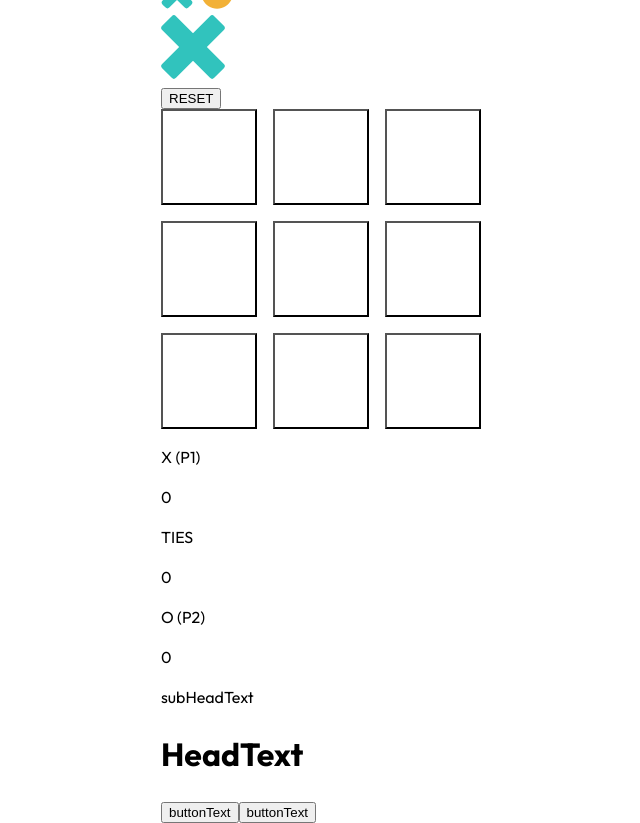
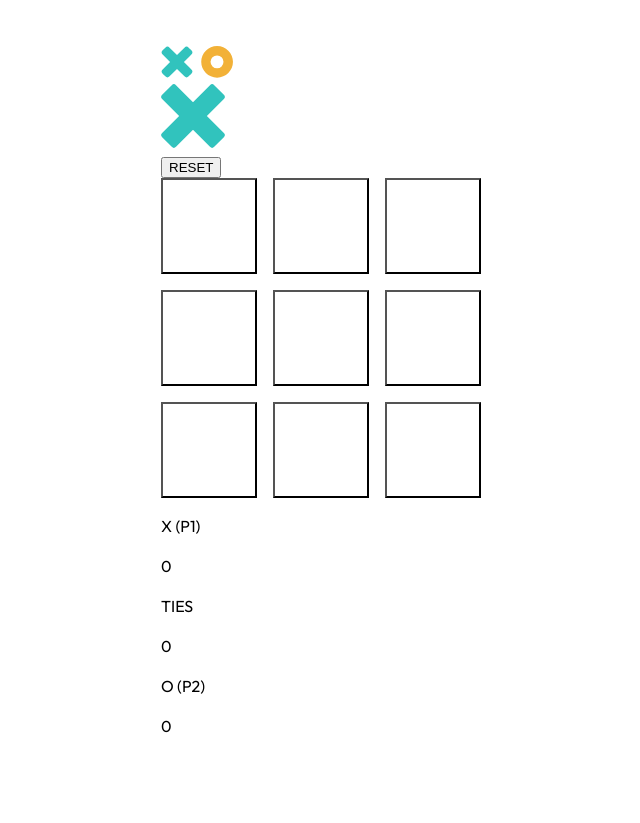
Before and after one commit to eburza/tic-tac-toe-game, a React (Vite) app: page / in a window 1280 px wide. Shown: the whole page, without its empty margins (319-959 px from the left). After the commit the page ends 800 px from the top, so only its background shows below. Built offline with nearby package versions, Linux system fonts and the light colour scheme.

Commit message:
Add functionality, that changes modal messaging depending on game status

```diff
--- a/src/App.jsx
+++ b/src/App.jsx
@@ -15,10 +15,11 @@ export default function App() {
   const [ isXTurn, setIsXTurn ] = useState(true)
   const [ board, setBoard ] = useState(boardArray)
   const [ gameState, setGameState ] = useState('')
+  const [ gameReset, setGameReset ] = useState(false)
   const [ playerXScore, setPlayerXScore ] = useState(0)
   const [ playerOScore, setPlayerOScore ] = useState(0)
   const [ tiesScore, setTiesScore ] = useState(0)
-  // const [ modalState, setModalState ] = useState(false)
+  const [ modalState, setModalState ] = useState(false)
 
   const checkGameState = useCallback( () => {
     let checkWinner = ''
@@ -39,14 +40,17 @@ export default function App() {
     const score = checkGameState()
 
     if (score === `player X won`) {
+      setModalState(true)
       setPlayerXScore( prevPlayerXScore => prevPlayerXScore + 1)
     } else if (score === `player O won`) {
+      setModalState(true)
       setPlayerOScore( prevPlayerOScore => prevPlayerOScore + 1)
     } else if (score === `it's a draw`){
+      setModalState(true)
       setTiesScore( prevTiesScore => prevTiesScore + 1)
     }
 
-  }, [board, gameState])
+  }, [board, gameState, modalState])
 
   useEffect( () => {
     const newGameState = checkGameState()
@@ -56,7 +60,7 @@ export default function App() {
       checkScore()
     }
     console.log(gameState)
-  }, [ board, gameState, checkScore])
+  }, [ board, gameState, checkScore ])
 
   function onGameCpuChange(gameStatus){
     setGameCpu(gameStatus)
@@ -89,6 +93,7 @@ export default function App() {
   }, [isXTurn, onTurnChange, board])
 
   const onGameReset = useCallback(() => {
+    setGameReset(true)
     setIsXTurn(true)
     setBoard(prevBoard => prevBoard.map( tile => ({
       ...tile, isHeld: false, content: ''
@@ -103,14 +108,14 @@ export default function App() {
       onPlayerChange,
       onTurnChange, isXTurn,
       onPlayerMove,
-      board, setBoard,
-      onGameReset,
+      setBoard, board,
+      onGameReset, gameReset,
       playerXScore, playerOScore, tiesScore
     }}>
       <img src={Logo} alt="Tic Tac Toe logo"/>
       {/* <GameStart /> */}
       <Game />
-      <Modal />
+      {modalState ? <Modal /> : ''}
     </GameContext.Provider>
   )
 }
--- a/src/components/Modal.jsx
+++ b/src/components/Modal.jsx
@@ -1,19 +1,39 @@
+import { useContext } from 'react'
+import GameContext from '../Context'
 import ModalElement from './ModalElement'
 
 export default function Modal() {
+
+    const { gameReset, playerXScore, playerOScore } = useContext(GameContext)
 
     function onClick() {
         console.log('clicked')
     }
 
     return (
+        gameReset ?
         <ModalElement
-        subHeadText='subHeadText'
-        headText='HeadText'
-        buttonText='buttonText'
-        handleClick={onClick}
-        className='buttonClass'
-        buttonId='buttonId'
+            headText='Restart game?'
+            buttonOneId='cancel-button'
+            buttonOneClassName='button button-gray'
+            handleButtonOneClick={onClick}
+            buttonOneText='No, cancel'
+            buttonTwoId='restart-game-button'
+            buttonTwoClassName='button button-orange'
+            handleButtonTwoClick={onClick}
+            buttonTwoText='Yes, restart'
+        /> :
+        <ModalElement
+            subHeadText={playerXScore || playerOScore ? `player won` : ''}
+            headText={playerXScore ? `x takes the round` : playerOScore ? `o takes the round` : `Round tied`}
+            buttonOneId='quit-game-button'
+            buttonOneClassName='button button-gray'
+            handleButtonOneClick={onClick}
+            buttonOneText='Quit'
+            buttonTwoId='next-round-button'
+            buttonTwoClassName='button button-orange'
+            handleButtonTwoClick={onClick}
+            buttonTwoText='Next round'
         />
     )
 }
--- a/src/components/ModalElement.jsx
+++ b/src/components/ModalElement.jsx
@@ -1,30 +1,34 @@
 import PropTypes from 'react'
 import Button from './Button'
 
-export default function ModalElement( {subHeadText, headText, buttonId, buttonClass, handleClick, buttonText}) {
+export default function ModalElement( {subHeadText, headText, buttonOneId, buttonTwoId, buttonOneClassName, buttonTwoClassName, handleButtonOneClick, handleButtonTwoClick, buttonOneText, buttonTwoText}) {
     return(
         <div>
-            <p>{subHeadText}</p>
+            { subHeadText ? <p>{subHeadText}</p> : ''}
             <h1>{headText}</h1>
             <Button
-                id={buttonId}
-                className={buttonClass}
-                onClick={handleClick}
-                buttonText={buttonText}/>
+                id={buttonOneId}
+                className={buttonOneClassName}
+                onClick={handleButtonOneClick}
+                buttonText={buttonOneText}/>
             <Button
-                id={buttonId}
-                className={buttonClass}
-                onClick={handleClick}
-                buttonText={buttonText}/>
+                id={buttonTwoId}
+                className={buttonTwoClassName}
+                onClick={handleButtonTwoClick}
+                buttonText={buttonTwoText}/>
         </div>
     )
 }
 
 ModalElement.propTypes = {
-    handleClick: PropTypes.func,
+    handleButtonOneClick: PropTypes.func,
+    handleButtonTwoClick: PropTypes.func,
     subHeadText: PropTypes.string,
     headText: PropTypes.string,
-    buttonText: PropTypes.string,
-    buttonClass: PropTypes.string,
-    buttonId: PropTypes.string
+    buttonOneText: PropTypes.string,
+    buttonTwoText: PropTypes.string,
+    buttonOneId: PropTypes.string,
+    buttonTwoId: PropTypes.string,
+    buttonOneClassName: PropTypes.string,
+    buttonTwoClassName: PropTypes.string
 }
```
